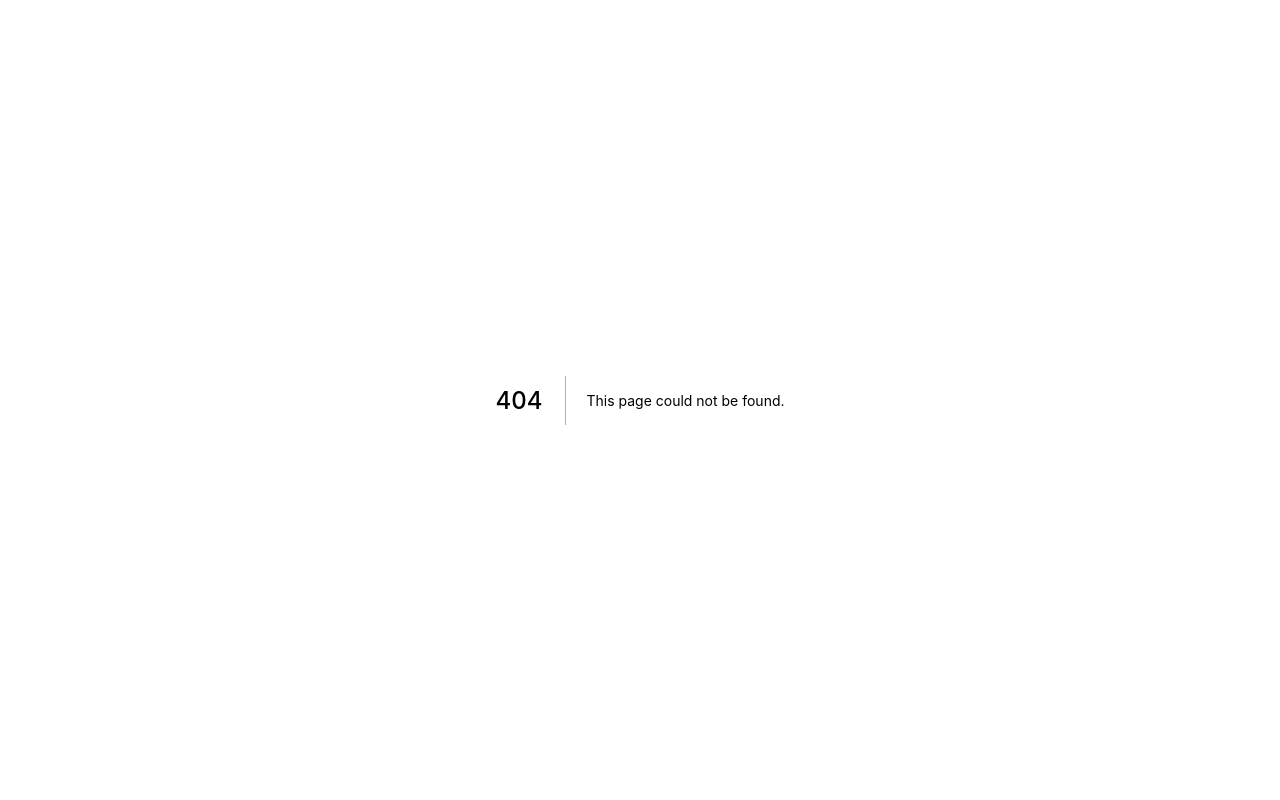
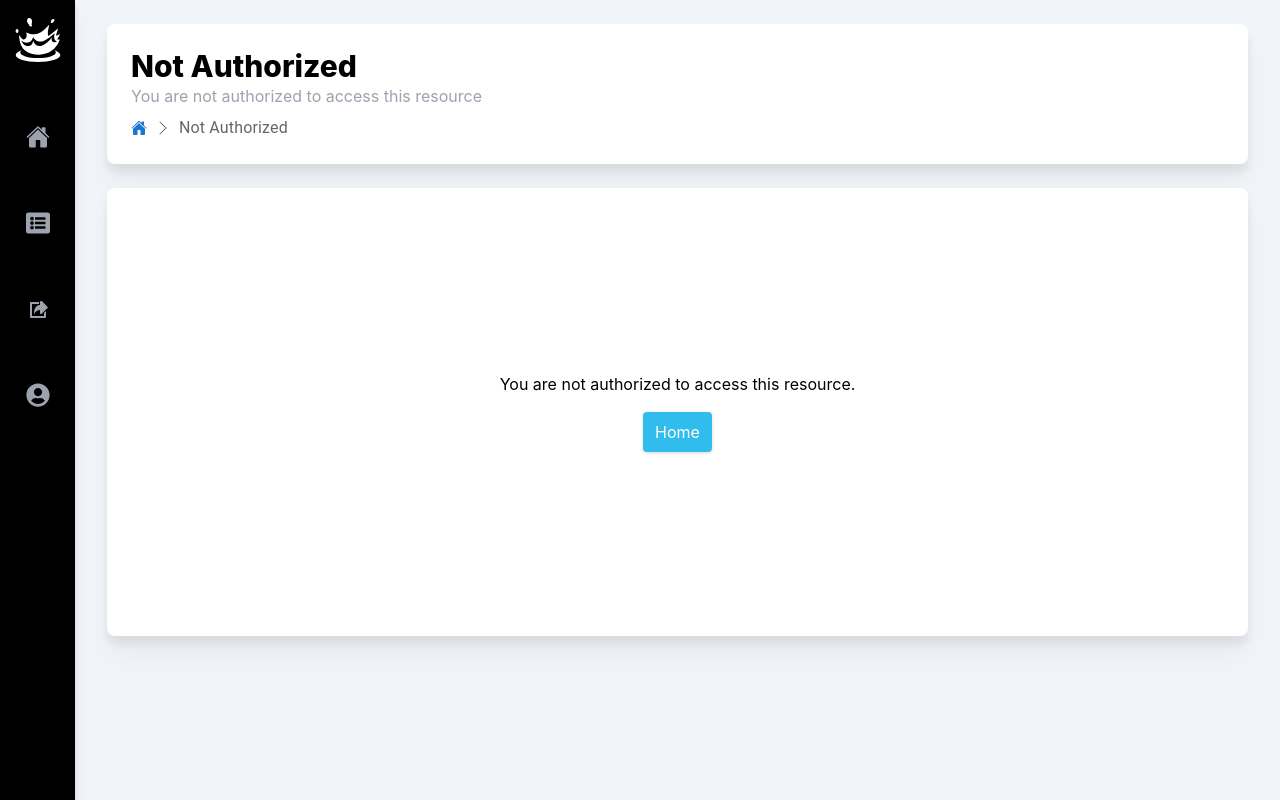
Before and after one commit to denningta/co-water-navigator, a Next.js app: page /not-authorized in a window 1280 px wide. Before the commit this address had no page. Built offline with nearby package versions, Linux system fonts and the light colour scheme; no server answers.

Commit message:
hide manage users nav button from non-admin users | restrict admin page routes

```diff
--- a/components/Toolbar.tsx
+++ b/components/Toolbar.tsx
@@ -13,6 +13,7 @@ const Toolbar = () => {
   const { user, error, isLoading } = useUser()
   const [ collapsed, setCollapsed ] = useState(true)
   const duration = '100ms'
+  const admin = user && (user['coWaterExport/roles'] as string[]).includes('admin')
 
   const handleMouseEnter = () => {
     setCollapsed(false)
@@ -60,9 +61,11 @@ const Toolbar = () => {
           <NavButton title="Profile" route="/profile" size={collapsed ? 'small' : 'normal'}>
             <FaUserCircle/>
           </NavButton>
-          <NavButton title="Manage Users" route="/manage-users" size={collapsed ? 'small' : 'normal'}>
-            <FaUserShield />
-          </NavButton>
+          {admin &&
+            <NavButton title="Manage Users" route="/manage-users" size={collapsed ? 'small' : 'normal'}>
+              <FaUserShield />
+            </NavButton>
+          }
         </div>
         <div className="grow"></div>
         { user &&
--- a/pages/manage-users/[user_id]/index.tsx
+++ b/pages/manage-users/[user_id]/index.tsx
@@ -1,4 +1,4 @@
-import { withPageAuthRequired } from '@auth0/nextjs-auth0'
+import { getServerSidePropsWrapper, getSession, withPageAuthRequired } from '@auth0/nextjs-auth0'
 import { useRouter } from 'next/router'
 import { ReactElement } from 'react'
 import useSWR from 'swr'
@@ -7,6 +7,7 @@ import MainContent, { Widget } from '../../../components/MainContent'
 import Header from '../../../components/widgets/Header'
 import AdminProfileComponent from '../../../components/widgets/AdminProfile/AdminProfileComponent'
 import { NextPageWithLayout } from '../../_app'
+import { GetServerSideProps } from 'next'
 
 const fetcher = async (url: string) => {
   const res = await fetch(url)
@@ -43,7 +44,19 @@ const UserDetailsPage: NextPageWithLayout = () => {
   )
 }
 
-export const getServerSideProps = withPageAuthRequired()
+export const getServerSideProps: GetServerSideProps = getServerSidePropsWrapper(async ({ query, req, res}) => {
+  const session = getSession(req, res)
+  const admin = (session?.user['coWaterExport/roles'] as string[]).includes('admin')
+
+  if (admin) return {
+    props: {}
+  }
+
+  return {
+    redirect: { destination: '/not-authorized' },
+    props: {}
+  }
+})
 
 UserDetailsPage.getLayout = function getLayout(page: ReactElement) {
   return (
--- a/pages/manage-users/index.tsx
+++ b/pages/manage-users/index.tsx
@@ -43,7 +43,19 @@ const ManageUsers: NextPageWithLayout = () => {
   )
 }
 
-export const getServerSideProps = withPageAuthRequired()
+export const getServerSideProps: GetServerSideProps = getServerSidePropsWrapper(async ({ query, req, res}) => {
+  const session = getSession(req, res)
+  const admin = (session?.user['coWaterExport/roles'] as string[]).includes('admin')
+
+  if (admin) return {
+    props: {}
+  }
+
+  return {
+    redirect: { destination: '/not-authorized' },
+    props: {}
+  }
+})
 
 ManageUsers.getLayout = function getLayout(page: ReactElement) {
   return (
--- /dev/null
+++ b/pages/not-authorized/index.tsx
@@ -0,0 +1,58 @@
+import { useRouter } from 'next/router'
+import { ReactElement } from 'react'
+import AppLayout from '../../components/AppLayout'
+import MainContent, { Widget } from '../../components/MainContent'
+import { NextPageWithLayout } from '../_app'
+import Header from '../../components/widgets/Header'
+import Button from '../../components/common/Button'
+
+
+const NotAuthorized: NextPageWithLayout = () => {
+  const widgets: Widget[] = [
+    {
+      component:
+        <Header
+          title="Not Authorized"
+          subtitle='You are not authorized to access this resource'
+        />,
+      colspan: 3
+    },
+    {
+      component: <GoBack />,
+      colspan: 3
+    }
+  ]
+
+  return (
+    <MainContent widgets={widgets} columns={3} />
+  )
+}
+
+const GoBack = () => {
+  const router = useRouter()
+  const handleClick = () => {
+    router.push('/')
+  }
+
+  return (
+    <div className='h-[400px] flex justify-center items-center'>
+      <div className='flex flex-col items-center'>
+        <div className='mb-4'>
+          You are not authorized to access this resource.
+        </div>
+        <Button title="Home" onClick={handleClick} />
+      </div>
+    </div>
+  )
+}
+
+
+NotAuthorized.getLayout = function getLayout(page: ReactElement) {
+  return (
+    <AppLayout>
+      {page}
+    </AppLayout>
+  )
+}
+
+export default NotAuthorized
```
